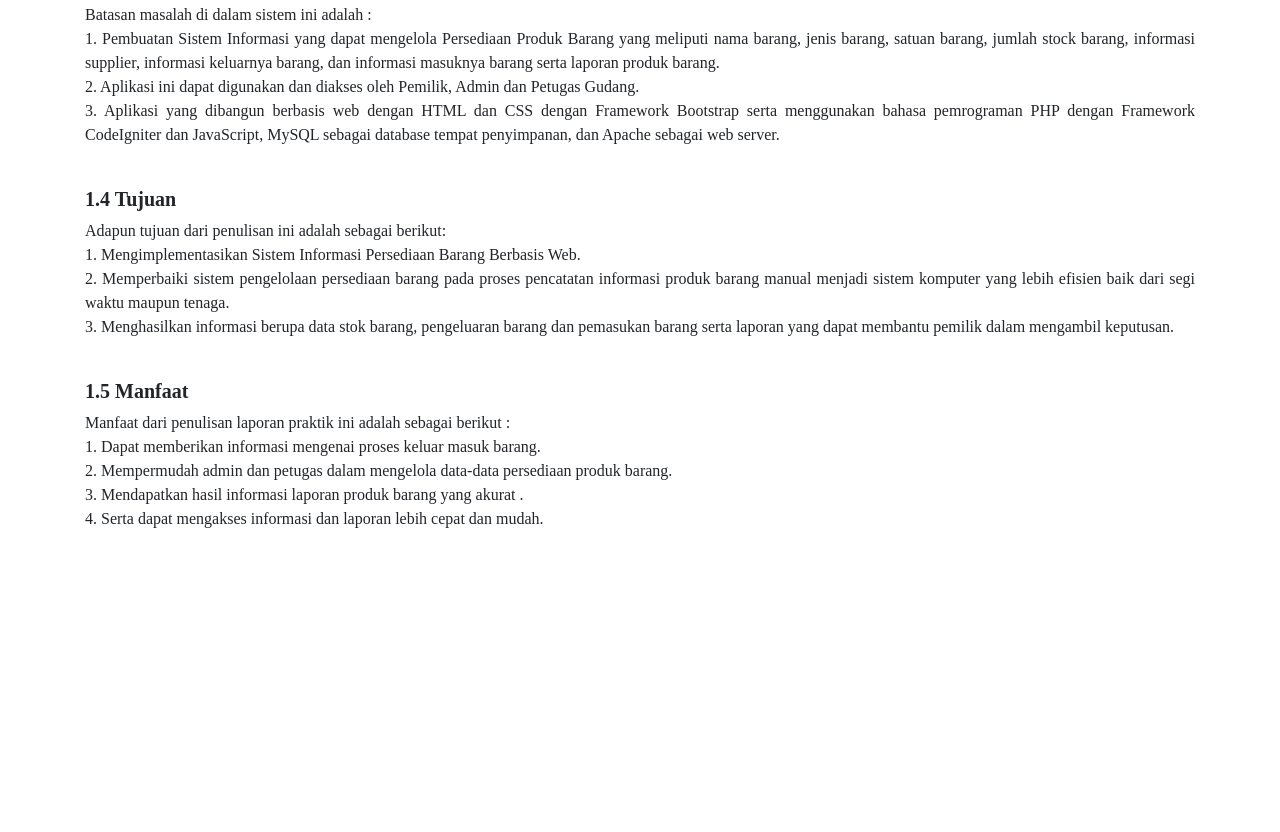
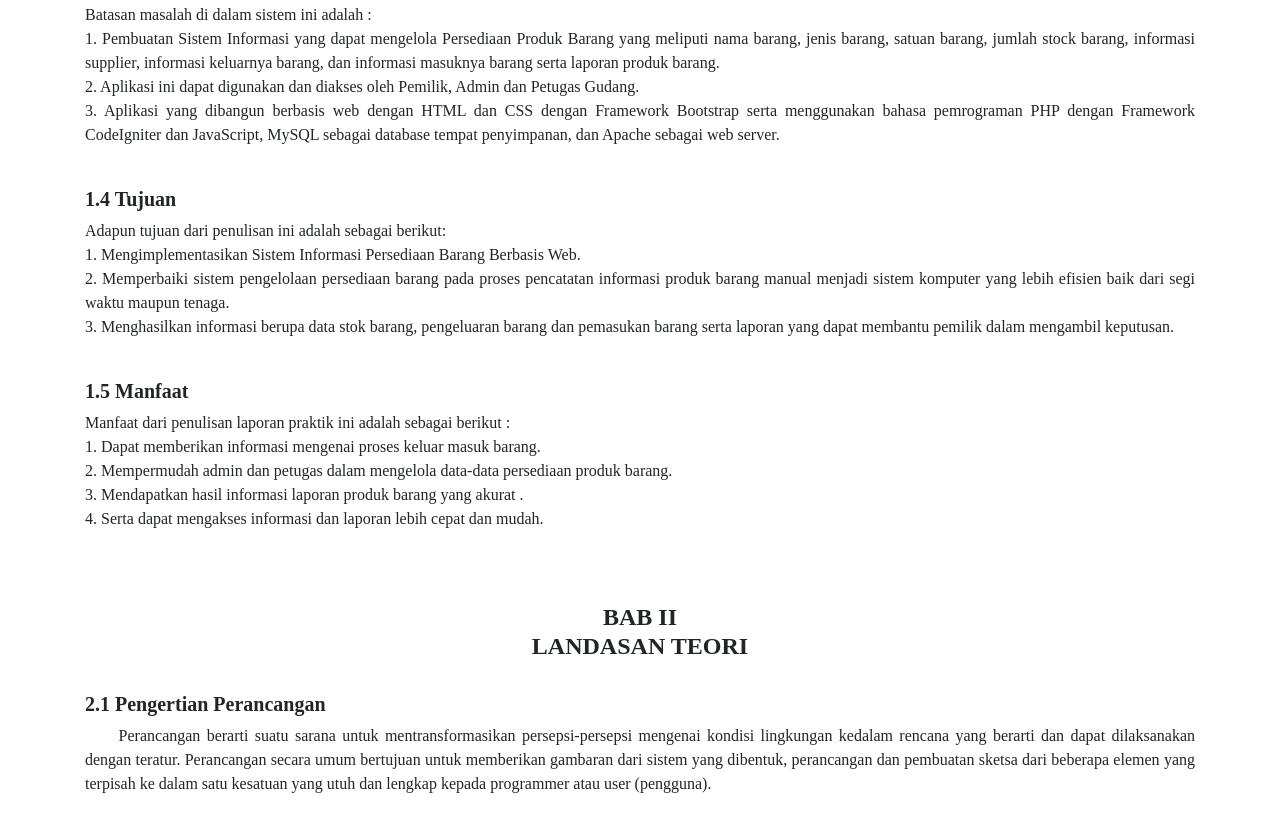
Before and after one commit to ZUKSKY/MDPL_Kelompok7_RAD, a plain HTML site: page studikasus.html in a window 1280 px wide. Shown: the part 1018-1850 px from the top of the page. Before the commit the page ends 1621 px from the top, so only its background shows below. Drawn offline with nearby package versions, Linux system fonts and the light colour scheme.

Commit message:
Update studikasus.html

```diff
--- a/studikasus.html
+++ b/studikasus.html
@@ -87,6 +87,17 @@
 
        <br>
 
+        <!-- Bab - 2 -->
+        <h4 class="text-center"><b>BAB II<br>LANDASAN TEORI</b></h4><br>
+        <!-- Pengertian Perancangan -->
+        <h5><b>2.1 Pengertian Perancangan</b></h5>
+        <div class="text-justify">
+          <p style="text-indent: 0.35in;">Perancangan berarti suatu sarana untuk mentransformasikan persepsi-persepsi mengenai kondisi lingkungan kedalam rencana yang berarti dan dapat dilaksanakan dengan teratur. Perancangan secara umum bertujuan untuk memberikan gambaran dari sistem yang dibentuk, perancangan dan pembuatan sketsa dari beberapa elemen yang terpisah ke dalam satu kesatuan yang utuh dan lengkap kepada programmer atau user (pengguna).
+          </p>
+        </div>
+
+        <br>
+
 
     </div>
 
```
